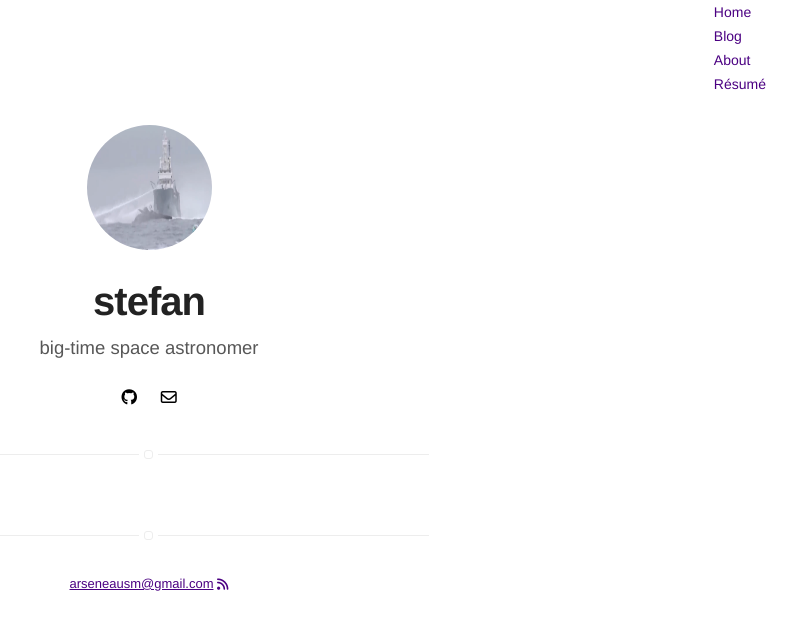
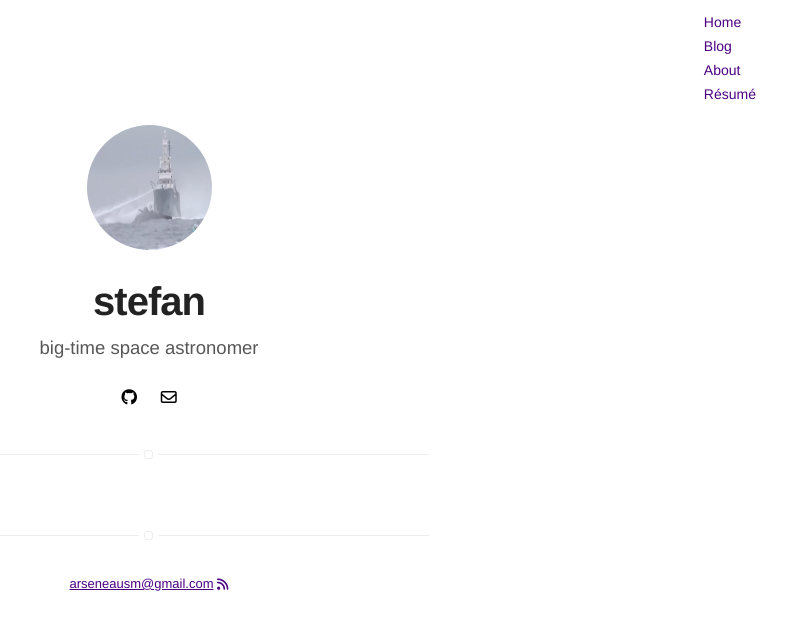
Before and after one commit to stefanarseneau/stefanarseneau.github.io, a Jekyll site: the page built from projects.html, in a window 1280 px wide. Shown: the top 630 px of the page, without its empty margins (491-1280 px from the left). Built offline with Jekyll 4.4.1, drawn with Linux system fonts in a browser that asks for light colours; nearby versions of some CDN libraries.

Commit message:
Update nav.sass

```diff
--- a/_sass/components/nav.sass
+++ b/_sass/components/nav.sass
@@ -2,8 +2,8 @@
 .nav-home
     > .list
         list-style: none
-        margin: 0
-        padding: 0 13px 20px
+        margin: 10px
+        padding: 0 13px 0px
 
         > .item
             //display: inline-block
```
